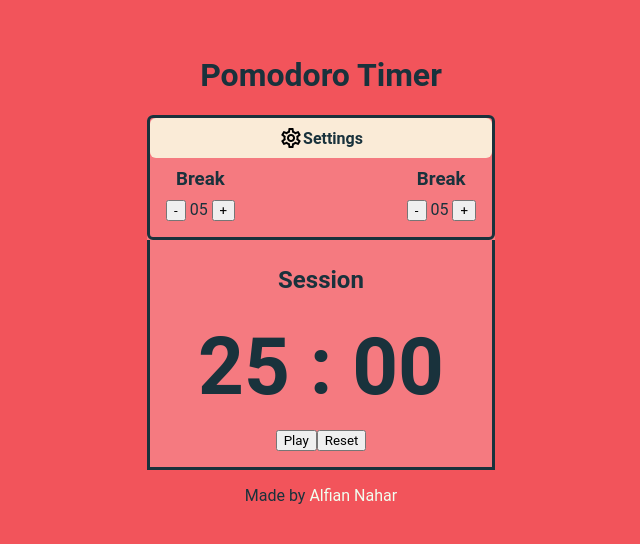
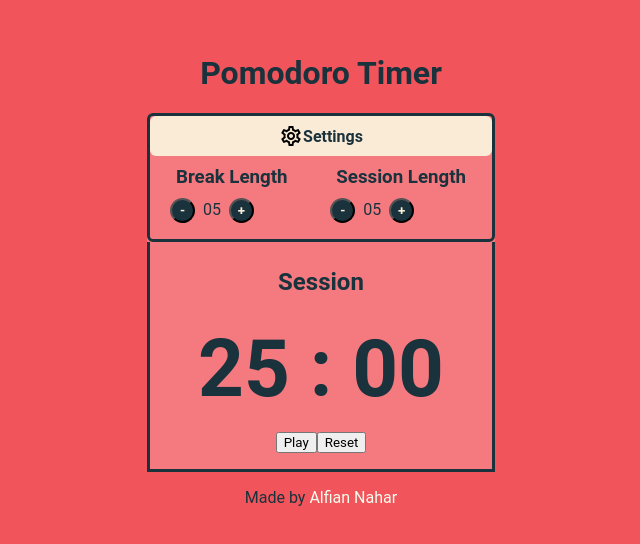
Before and after one commit to alfianahar/pomodoro-countdowntimer, a React (Vite) app: page / in a window 1280 px wide. Shown: the part 122-666 px from the top of the page, without its empty margins (319-959 px from the left). Built offline with nearby package versions, Linux system fonts and the light colour scheme.

Commit message:
add id label for timer control

```diff
--- a/src/App.css
+++ b/src/App.css
@@ -86,6 +86,18 @@ h2, h3 {
   padding: 1rem 2rem;
 }
 
+.plus-minus {
+  height: 25px;
+  width: 25px;
+  background-color: #19323C;
+  color: antiquewhite;
+  font-weight: 600;
+  margin: 0 .25rem;
+  border-radius: 50%;
+  display: inline-block;
+  cursor: pointer;
+}
+
 footer {
   display: flex;
   justify-content: center;
--- a/src/App.jsx
+++ b/src/App.jsx
@@ -2,13 +2,13 @@ import { useEffect, useState } from 'react'
 import settingicon from './assets/cog-outline.png'
 import './App.css'
 
-function TimerControl() {
+function TimerControl({type, label }) {
   return (
       <div className="timer-control">
-        <h3>Break</h3>
-        <button className=""> - </button>
+        <h3 id={`${type}-label`}>{label}</h3>
+        <button className="plus-minus"> - </button>
         <span> 05 </span>
-        <button> + </button>
+        <button className="plus-minus"> + </button>
       </div>
   )
 }
@@ -21,8 +21,8 @@ function PomoSetting () {
         <span>Settings</span>
       </div>
       <div className="control">
-        <TimerControl />
-        <TimerControl />
+        <TimerControl type="break" label="Break Length" />
+        <TimerControl type="session" label="Session Length" />
       </div>
     </div>
   )
```
